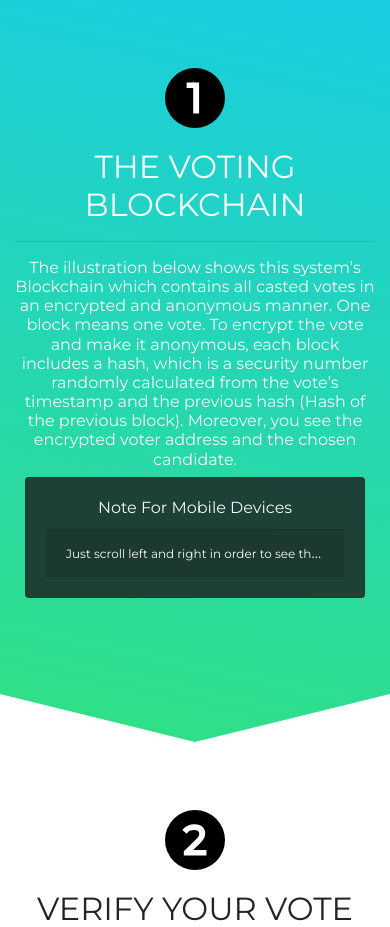
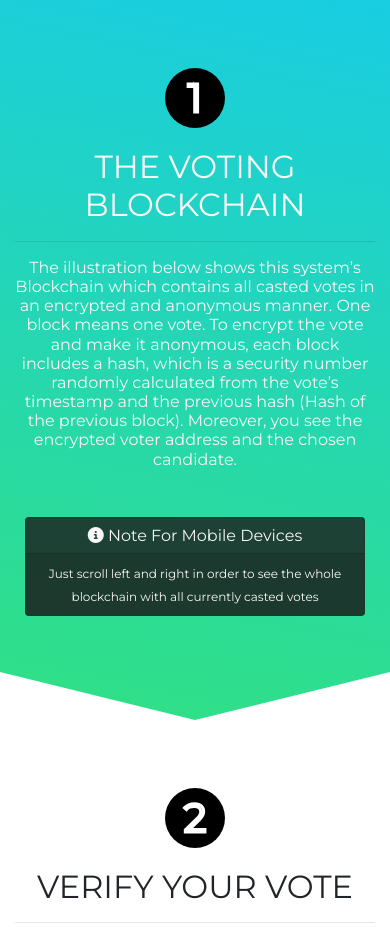
Before and after one commit to K-Rdlbrgr/master_thesis, a Flask app: template templates/verify.html in a window 390 px wide. Shown: the top 927 px of the page. Run offline with Flask 2, Linux system fonts and the light colour scheme; the template is opened without the code that fills it, so the values that code supplies are empty; some libraries are stand-ins or nearby versions.

Commit message:
Updating Blockchain info Vol.4

```diff
--- a/static/css/style_verify.css
+++ b/static/css/style_verify.css
@@ -273,6 +273,26 @@ hr {
   font-size: 15px;
 }
 
+.blockchain-info .card .card-body {
+  padding: 0.5rem 0 0 0;
+}
+
 .blockchain-info .card li {
   background: rgba(27, 27, 27, 0.2);
 }
+
+.blockchain-info .text-truncate {
+  white-space: wrap;
+}
+
+.blockchain-info .text-truncate small {
+  line-height: 1.2;
+}
+
+.blockchain-info .card-title {
+  margin-bottom: 0.5rem;
+}
+
+.blockchain-info .list-group-item {
+  padding: 0.5rem;
+}
--- a/templates/verify.html
+++ b/templates/verify.html
@@ -177,17 +177,18 @@
         </div>
         <h2>THE VOTING BLOCKCHAIN</h2>
         <hr />
-        <h6>
+        <h6 class="mb-5">
           The illustration below shows this system’s Blockchain which contains all casted votes in an encrypted and
           anonymous manner. One block means one vote. To encrypt the vote and make it anonymous, each block includes a
           hash, which is a security number randomly calculated from the vote’s timestamp and the previous hash (Hash of
           the previous block). Moreover, you see the encrypted voter address and the chosen candidate.
         </h6>
-        <div class="row justify-content-end d-block d-sm-none">
+        <div class="row justify-content-end d-block d-sm-none mb-2">
           <div class="col-12 blockchain-info">
             <div class="card">
               <div class="card-body">
                 <h6 class="card-title">
+                  <i class="fas fa-info-circle"></i>
                   Note For Mobile Devices
                 </h6>
                 <ul class="list-group list-group-flush">
@@ -202,7 +203,7 @@
           </div>
         </div>
         <div class="blockchain-inner">
-          <div class="row text-left mt-5">
+          <div class="row text-left">
             <div class="col-12">
               <div class="scrolling-wrapper-flexbox">
                 {% for block in blockchain %}
```
